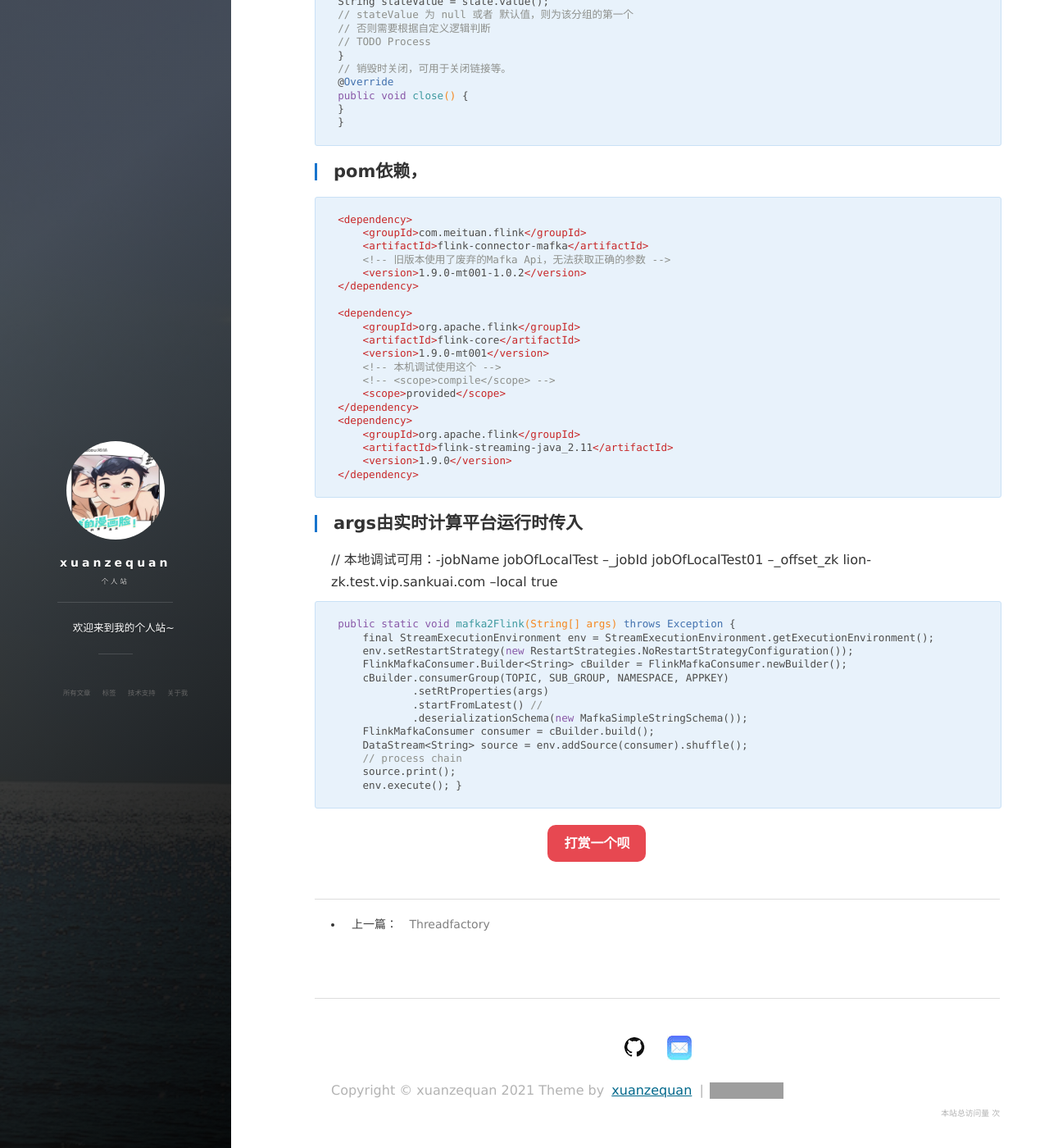
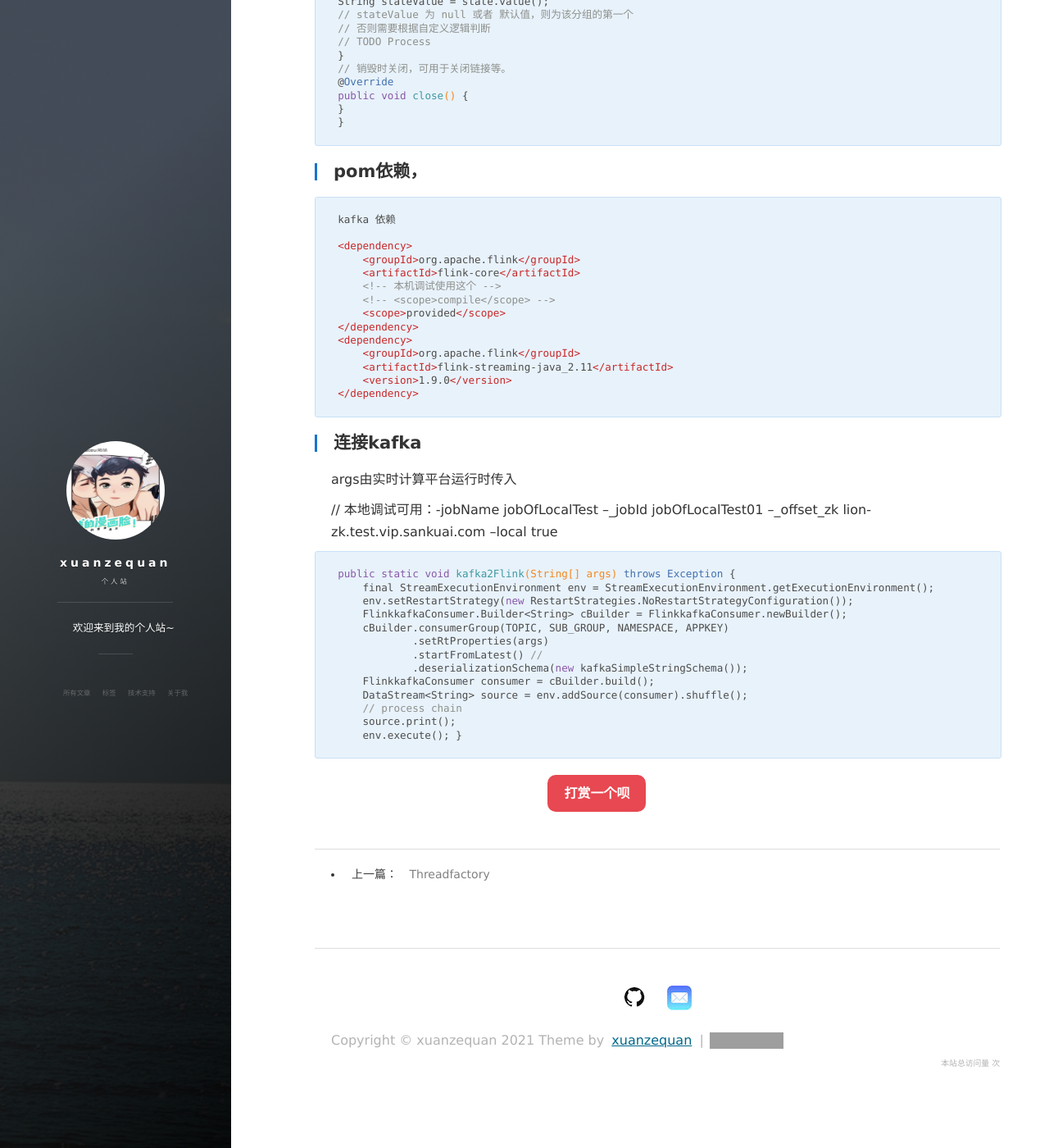
Before and after one commit to bestfutureforus/bestfutureforus.github.io, a Jekyll site: the page built from _posts/2021-11-23-Flink.md, in a window 1280 px wide and 1400 px high, scrolled down 1809 px. Shown: the whole window at 82% size. Built offline with Jekyll 4.4.1, drawn with Linux system fonts in a browser that asks for light colours; nearby versions of some CDN libraries; comment, search, counter and statistics services are not loaded; some of the changed text lies outside the part shown; grey boxes are pictures that could not be loaded.

Commit message:
fun(*): 提交代码

```diff
--- a/_posts/2021-11-23-Flink.md
+++ b/_posts/2021-11-23-Flink.md
@@ -91,17 +91,11 @@ process - KeyedStream -> SingleOutputStreamOperator 将按照Key分组后的数
 
 ## pom依赖，
 
-    <dependency>
-        <groupId>com.meituan.flink</groupId>
-        <artifactId>flink-connector-mafka</artifactId>
-        <!-- 旧版本使用了废弃的Mafka Api，无法获取正确的参数 -->
-        <version>1.9.0-mt001-1.0.2</version>
-    </dependency>
+    kafka 依赖
 
     <dependency>
         <groupId>org.apache.flink</groupId>
         <artifactId>flink-core</artifactId>
-        <version>1.9.0-mt001</version>
         <!-- 本机调试使用这个 -->
         <!-- <scope>compile</scope> -->
         <scope>provided</scope>
@@ -112,19 +106,20 @@ process - KeyedStream -> SingleOutputStreamOperator 将按照Key分组后的数
         <version>1.9.0</version>
     </dependency>
 
-## args由实时计算平台运行时传入
+## 连接kafka
+ args由实时计算平台运行时传入
 
 // 本地调试可用：-jobName jobOfLocalTest --_jobId jobOfLocalTest01 --_offset_zk lion-zk.test.vip.sankuai.com --local true
 
-    public static void mafka2Flink(String[] args) throws Exception {
+    public static void kafka2Flink(String[] args) throws Exception {
         final StreamExecutionEnvironment env = StreamExecutionEnvironment.getExecutionEnvironment();
         env.setRestartStrategy(new RestartStrategies.NoRestartStrategyConfiguration());
-        FlinkMafkaConsumer.Builder<String> cBuilder = FlinkMafkaConsumer.newBuilder();
+        FlinkkafkaConsumer.Builder<String> cBuilder = FlinkkafkaConsumer.newBuilder();
         cBuilder.consumerGroup(TOPIC, SUB_GROUP, NAMESPACE, APPKEY)
                 .setRtProperties(args)
                 .startFromLatest() //
-                .deserializationSchema(new MafkaSimpleStringSchema());
-        FlinkMafkaConsumer consumer = cBuilder.build();
+                .deserializationSchema(new kafkaSimpleStringSchema());
+        FlinkkafkaConsumer consumer = cBuilder.build();
         DataStream<String> source = env.addSource(consumer).shuffle();
         // process chain
         source.print();
```
